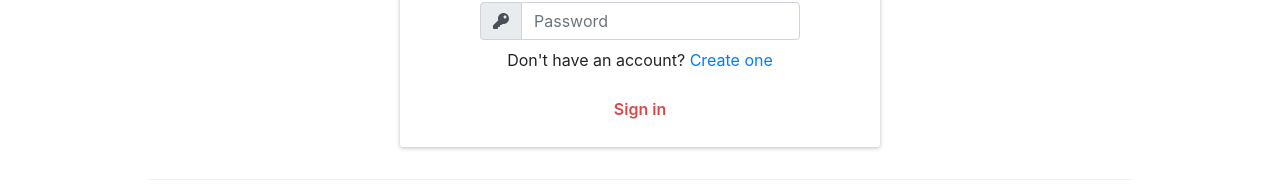
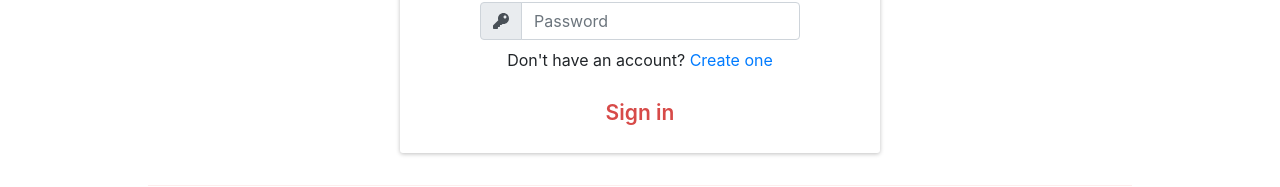
Before and after one commit to javialej/pokedex-app-frontend, a React (Create React App) app: page / in a window 1280 px wide. Shown: the part 235-422 px from the top of the page. Built offline with nearby package versions, Linux system fonts and the light colour scheme.

Commit message:
Modfying Size of Sign in button

```diff
--- a/src/App/Pages/Home/Home.module.scss
+++ b/src/App/Pages/Home/Home.module.scss
@@ -59,7 +59,7 @@
 }
 
 .HomeLoginButton{
-    font-size: 16px;
+    font-size: 21px;
     line-height: 1.2;
     font-weight: 600;
     font-style: normal;
```
